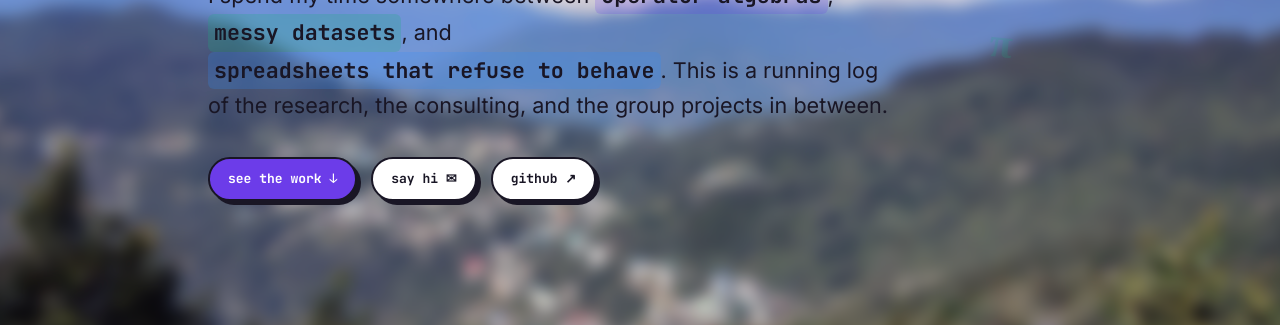
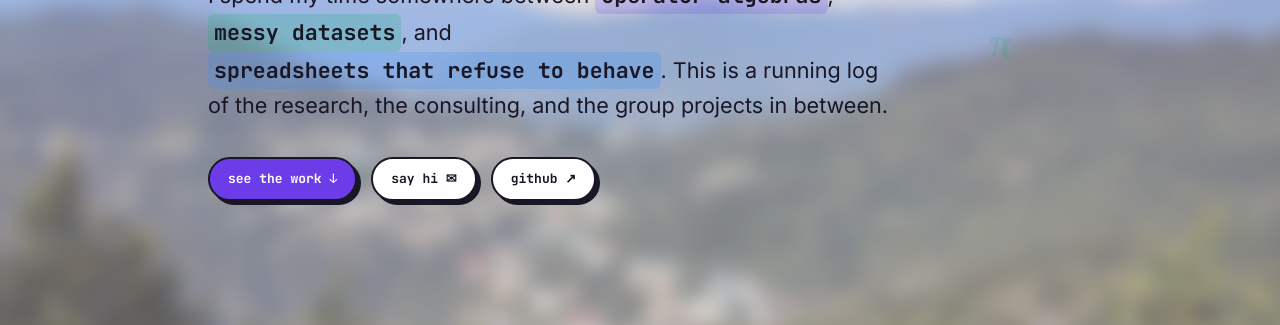
Before and after one commit to tanvitelang/tanvitelang, a plain HTML site: page index.html in a window 1280 px wide. Shown: the part 328-653 px from the top of the page. Drawn offline with Linux system fonts and the light colour scheme.

Commit message:
Update index.html

```diff
--- a/index.html
+++ b/index.html
@@ -42,16 +42,16 @@
   left: -5%;
   width: 110vw;
   height: 110vh;
-    background-image: url('IMG_20181229_102646.jpg');
+  background-image: url('./IMG_20181229_102646.jpg');
   background-size: cover;
   background-position: center;
   background-repeat: no-repeat;
-    filter: blur(8px) saturate(1.1) brightness(0.98);
+  filter: blur(10px) saturate(1.2) brightness(0.98);
   z-index: -2;
   transform: translateZ(0);
 }
 
-  ..bg-tint {
+  .bg-tint {
   position: fixed;
   top: 0;
   left: 0;
```
Lines whose indentation alone changed are shown as unchanged.
